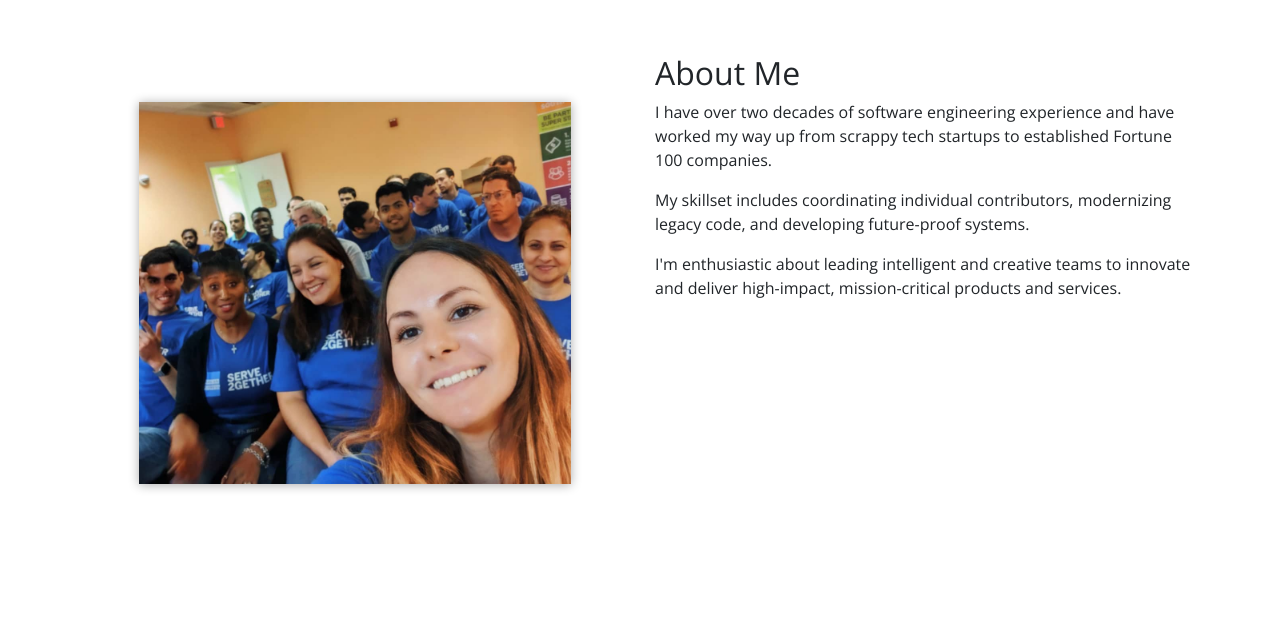
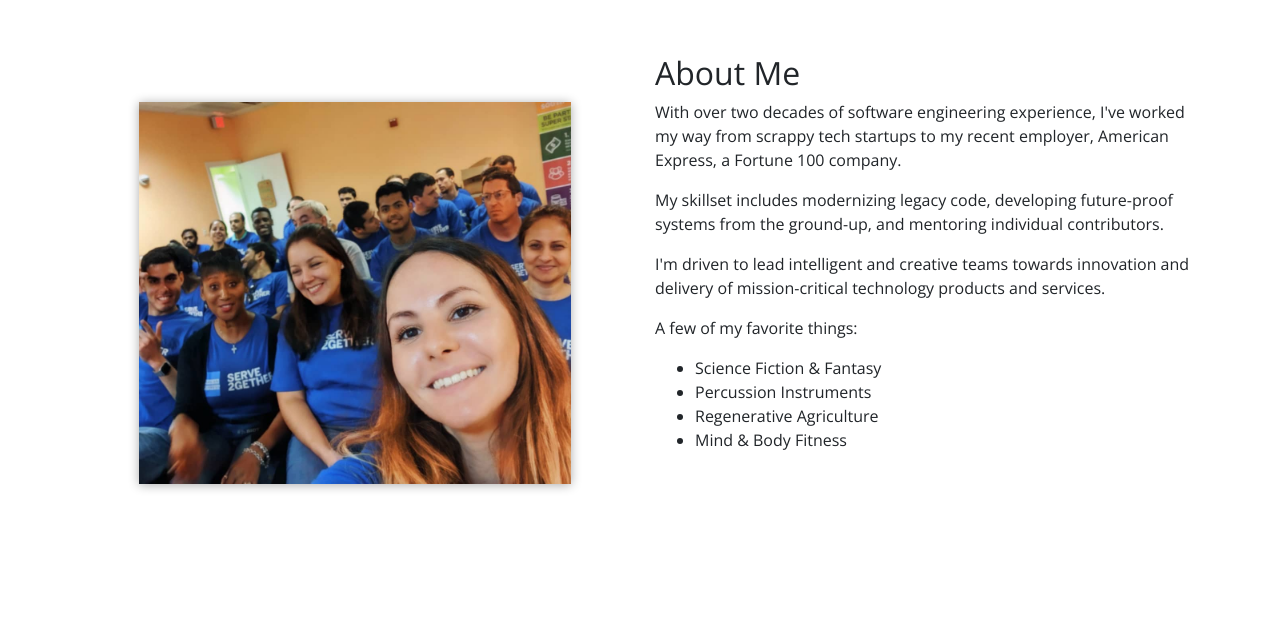
Before and after one commit to oj-codes/oj.codes, a website: page index.html in a window 1280 px wide. Shown: the part 732-1357 px from the top of the page. Drawn offline with nearby package versions, Linux system fonts and the light colour scheme; files whose address does not match are found by name.

Commit message:
change wording of About section

```diff
--- a/index.html
+++ b/index.html
@@ -125,9 +125,17 @@
             <div class="row pt-5">
                 <div class="col-sm-6 pt-2 order-sm-2">
                     <h2>About Me</h2>
-                    <p>I have over two decades of software engineering experience and have worked my way up from scrappy tech startups to established Fortune 100 companies.</p>
-                    <p>My skillset includes coordinating individual contributors, modernizing legacy code, and developing future-proof systems.</p>
-                    <p>I'm enthusiastic about leading intelligent and creative teams to innovate and deliver high-impact, mission-critical products and services.</p>
+                    <p>With over two decades of software engineering experience, I've worked my way from scrappy tech startups to my recent employer, American Express, a Fortune 100 company.</p>
+                    <p>My skillset includes modernizing legacy code, developing future-proof systems from the ground-up, and mentoring individual contributors.</p>
+                    <p>I'm driven to lead intelligent and creative teams towards innovation and delivery of mission-critical technology products and services.</p>
+
+                    <p>A few of my favorite things:</p>
+                    <ul>
+                        <li>Science Fiction & Fantasy</li>
+                        <li>Percussion Instruments</li>
+                        <li>Regenerative Agriculture</li>
+                        <li>Mind & Body Fitness</li>
+                    </ul>
                 </div>
                 <div class="col-sm-6 text-center pt-5 mt-2">
                     <img src="img/ojamex.jpeg" class="img-fluid shadow-1" style="width:80%" />
```
Also changed, not shown: docs/index.html (+1 -1 lines).
